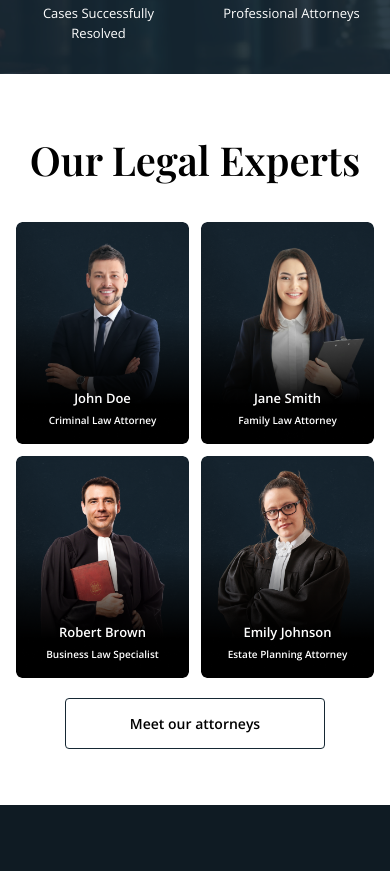
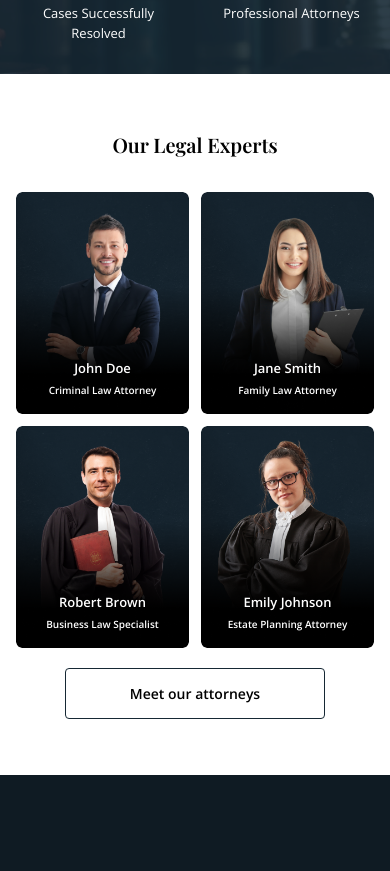
Before and after one commit to mdsajalali/nexus-lawfirm, a React (Vite) app: page / in a window 390 px wide. Shown: the part 2089-2960 px from the top of the page. Built offline with nearby package versions, Linux system fonts and the light colour scheme; a web font is replaced by a local one.

Commit message:
update: our teams code refactor

```diff
--- /dev/null
+++ b/src/components/AttorneyCard.tsx
@@ -0,0 +1,37 @@
+import { BsLinkedin, BsTwitterX } from "react-icons/bs";
+import { FaFacebookF } from "react-icons/fa6";
+
+interface TAttorneyCard {
+  name: string;
+  title: string;
+  image: string;
+}
+
+const AttorneyCard = ({ name, title, image }: TAttorneyCard) => (
+  <div className="relative group">
+    <div className="absolute hidden group-hover:block right-2 top-2 transition-opacity duration-300 ease-in-out">
+      <div className="bg-secondary rounded-full md:w-8 size-6 p-[6px] md:p-0 md:h-8 flex items-center justify-center">
+        <BsTwitterX />
+      </div>
+      <div className="bg-secondary rounded-full md:w-8 size-6 p-[6px] md:p-0 md:h-8 flex items-center my-2 justify-center">
+        <BsLinkedin />
+      </div>
+      <div className="bg-secondary rounded-full md:w-8 size-6 p-[6px] md:p-0 md:h-8 flex items-center justify-center">
+        <FaFacebookF />
+      </div>
+    </div>
+    <img src={image} alt={name} className="rounded-md" />
+    <div className="absolute inset-0 pb-4 md:pb-[55px] flex items-end justify-center text-white">
+      <div className="text-center">
+        <h1 className="text-[13px] md:text-2xl font-semibold font-opensans">
+          {name}
+        </h1>
+        <p className="md:pt-2 pt-1 text-[10px] md:text-[16px] font-semibold font-opensans">
+          {title}
+        </p>
+      </div>
+    </div>
+  </div>
+);
+
+export default AttorneyCard;
--- a/src/pages/OurTeams.tsx
+++ b/src/pages/OurTeams.tsx
@@ -3,116 +3,22 @@ import attorney_one from "../images/our-teams/attorney_one.png";
 import attorney_two from "../images/our-teams/attorney_two.png";
 import attorney_three from "../images/our-teams/attorney_three.png";
 import attorney_four from "../images/our-teams/attorney_four.png";
-import { BsLinkedin, BsTwitterX } from "react-icons/bs";
-import { FaFacebookF } from "react-icons/fa6";
+import AttorneyCard from "../components/AttorneyCard";
 
 const OurTeams = () => {
   return (
     <Container>
       <div className="py-14 md:py-[170px]">
-        <h1 className="text-center text-[40px] font-semibold">
+        <h1 className="text-center text-[20px] md:text-[40px] font-semibold">
           Our Legal Experts
         </h1>
         <div className="grid grid-cols-2 md:grid-cols-3 lg:grid-cols-4 gap-3 md:gap-6 pt-8 md:pt-[100px]">
-          <div className="relative group">
-            <div className="absolute hidden group-hover:block right-2 top-2 transition-opacity duration-300 ease-in-out">
-              <div className="bg-secondary rounded-full md:w-8 size-6 p-[6px] md:p-0 md:h-8 flex items-center justify-center">
-                <BsTwitterX />
-              </div>
-              <div className="bg-secondary rounded-full md:w-8 size-6 p-[6px] md:p-0 md:h-8 flex items-center my-2 justify-center">
-                <BsLinkedin />
-              </div>
-              <div className="bg-secondary rounded-full md:w-8 size-6 p-[6px] md:p-0 md:h-8 flex items-center justify-center">
-                <FaFacebookF />
-              </div>
-            </div>
-            <img src={attorney_one} alt="attorney" className="rounded-md" />
-            <div className="absolute inset-0 pb-4 md:pb-[55px] flex items-end justify-center text-white">
-              <div className="text-center">
-                <h1 className="text-[13px] md:text-2xl font-semibold font-opensans">
-                  John Doe
-                </h1>
-                <p className="md:pt-2 pt-1 text-[10px] md:text-[16px] font-semibold  font-opensans">
-                  Criminal Law Attorney
-                </p>
-              </div>
-            </div>
-          </div>
-          <div className="relative group">
-            <div className="absolute hidden group-hover:block right-2 top-2 transition-opacity duration-300 ease-in-out">
-              <div className="bg-secondary rounded-full md:w-8 size-6 p-[6px] md:p-0 md:h-8 flex items-center justify-center">
-                <BsTwitterX />
-              </div>
-              <div className="bg-secondary rounded-full md:w-8 size-6 p-[6px] md:p-0 md:h-8 flex items-center my-2 justify-center">
-                <BsLinkedin />
-              </div>
-              <div className="bg-secondary rounded-full md:w-8 size-6 p-[6px] md:p-0 md:h-8 flex items-center justify-center">
-                <FaFacebookF />
-              </div>
-            </div>
-            <img src={attorney_two} alt="attorney" className="rounded-md" />
-            <div className="absolute inset-0 pb-4 md:pb-[55px] flex items-end justify-center text-white">
-              <div className="text-center">
-                <h1 className="text-[13px] md:text-2xl font-semibold font-opensans">
-                  Jane Smith
-                </h1>
-                <p className="md:pt-2 pt-1 text-[10px] md:text-[16px] font-semibold  font-opensans">
-                  Family Law Attorney
-                </p>
-              </div>
-            </div>
-          </div>
-          <div className="relative group">
-            <div className="absolute hidden group-hover:block right-2 top-2 transition-opacity duration-300 ease-in-out">
-              <div className="bg-secondary rounded-full md:w-8 size-6 p-[6px] md:p-0 md:h-8 flex items-center justify-center">
-                <BsTwitterX />
-              </div>
-              <div className="bg-secondary rounded-full md:w-8 size-6 p-[6px] md:p-0 md:h-8 flex items-center my-2 justify-center">
-                <BsLinkedin />
-              </div>
-              <div className="bg-secondary rounded-full md:w-8 size-6 p-[6px] md:p-0 md:h-8 flex items-center justify-center">
-                <FaFacebookF />
-              </div>
-            </div>
-            <img src={attorney_three} alt="attorney" className="rounded-md" />
-            <div className="absolute inset-0 pb-4 md:pb-[55px] flex items-end justify-center text-white">
-              <div className="text-center">
-                <h1 className="text-[13px] md:text-2xl font-semibold font-opensans">
-                  Robert Brown
-                </h1>
-                <p className="md:pt-2 pt-1 text-[10px] md:text-[16px] font-semibold  font-opensans">
-                  Business Law Specialist
-                </p>
-              </div>
-            </div>
-          </div>
-          <div className="relative group">
-            <div className="absolute hidden group-hover:block right-2 top-2 transition-opacity duration-300 ease-in-out">
-              <div className="bg-secondary rounded-full md:w-8 size-6 p-[6px] md:p-0 md:h-8 flex items-center justify-center">
-                <BsTwitterX />
-              </div>
-              <div className="bg-secondary rounded-full md:w-8 size-6 p-[6px] md:p-0 md:h-8 flex items-center my-2 justify-center">
-                <BsLinkedin />
-              </div>
-              <div className="bg-secondary rounded-full md:w-8 size-6 p-[6px] md:p-0 md:h-8 flex items-center justify-center">
-                <FaFacebookF />
-              </div>
-            </div>
-            <img src={attorney_four} alt="attorney" className="rounded-md" />
-            <div className="absolute inset-0 pb-4 md:pb-[55px] flex items-end justify-center text-white">
-              <div className="text-center">
-                <h1 className="text-[13px] md:text-2xl font-semibold font-opensans">
-                  Emily Johnson
-                </h1>
-                <p className="md:pt-2 pt-1 text-[10px] md:text-[16px] font-semibold  font-opensans">
-                  Estate Planning Attorney
-                </p>
-              </div>
-            </div>
-          </div>
+          {attorneys?.map((attorney, index) => (
+            <AttorneyCard key={index} {...attorney} />
+          ))}
         </div>
-        <div className=" flex items-center   justify-center">
-          <button className="bg-transparent rounded border  mt-5 md:mt-10 border-[#162834] text-black transition-all hover:bg-[#162834] py-[14px] px-16 md:px-7 hover:text-white text-[14px] md:text-[18px] font-semibold font-opensans">
+        <div className="flex items-center justify-center">
+          <button className="bg-transparent rounded border mt-5 md:mt-10 border-[#162834] text-black transition-all hover:bg-[#162834] py-[14px] px-16 md:px-7 hover:text-white text-[14px] md:text-[18px] font-semibold font-opensans">
             Meet our attorneys
           </button>
         </div>
@@ -122,3 +28,26 @@ const OurTeams = () => {
 };
 
 export default OurTeams;
+
+const attorneys = [
+  {
+    name: "John Doe",
+    title: "Criminal Law Attorney",
+    image: attorney_one,
+  },
+  {
+    name: "Jane Smith",
+    title: "Family Law Attorney",
+    image: attorney_two,
+  },
+  {
+    name: "Robert Brown",
+    title: "Business Law Specialist",
+    image: attorney_three,
+  },
+  {
+    name: "Emily Johnson",
+    title: "Estate Planning Attorney",
+    image: attorney_four,
+  },
+];
```
